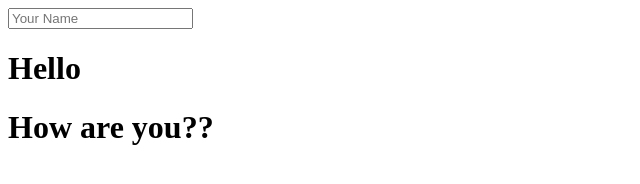
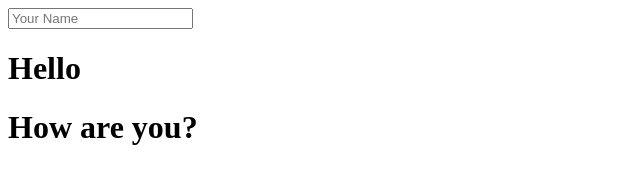
Before and after one commit to mfaruk/SimpleAngularJS, a plain HTML site: page index.html in a window 1280 px wide. Shown: the full height of the page, 0-640 px from the left. Drawn offline with nearby package versions, Linux system fonts and the light colour scheme.

Commit message:
Update index.html

```diff
--- a/index.html
+++ b/index.html
@@ -6,6 +6,6 @@
 <body>
 <input ng-model="name" type="text" placeholder="Your Name">
 <h1>Hello {{ name }} </h1>
-  <h1>How are you??</h1>
+  <h1>How are you?</h1>
 </body>
 </html>
```
